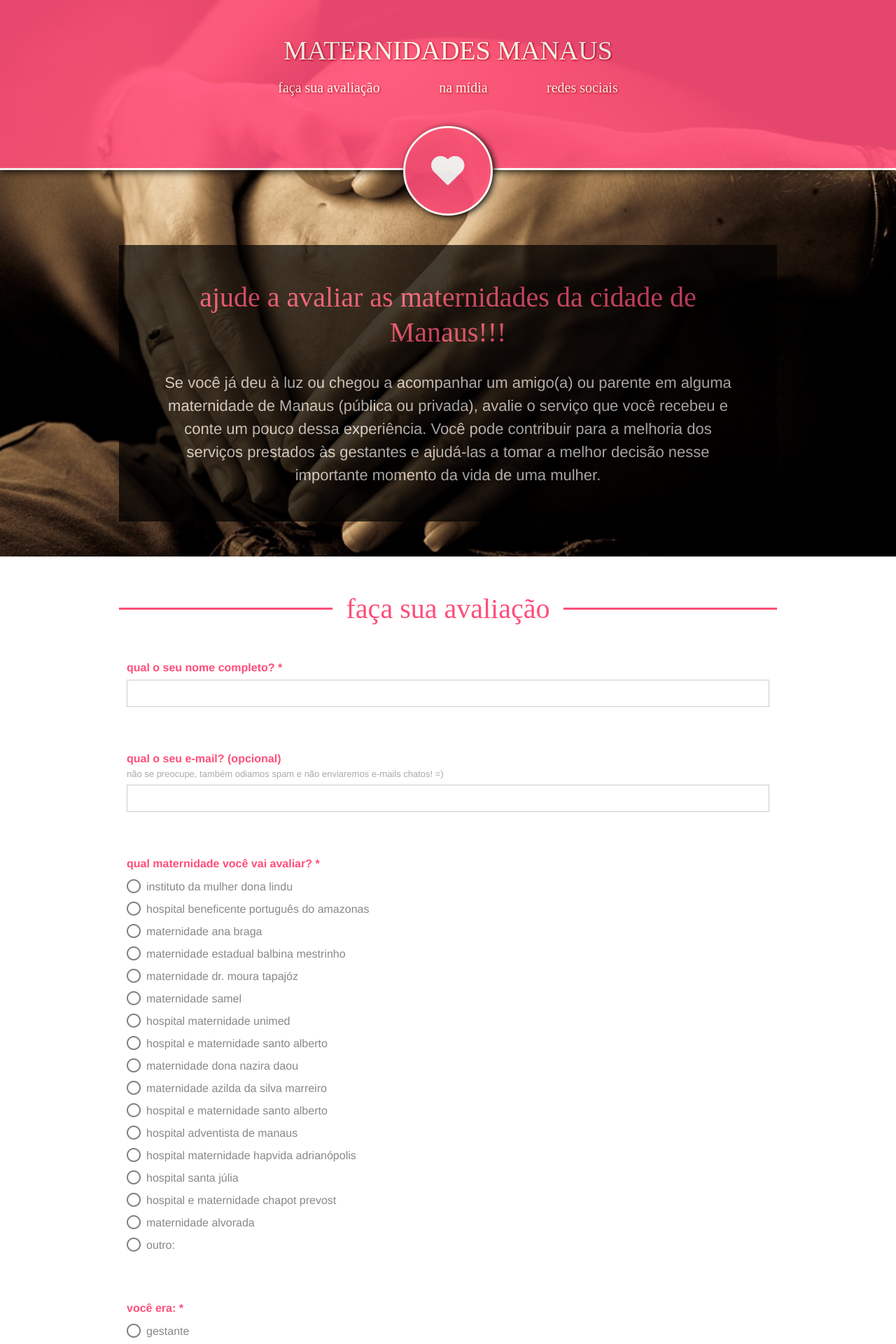
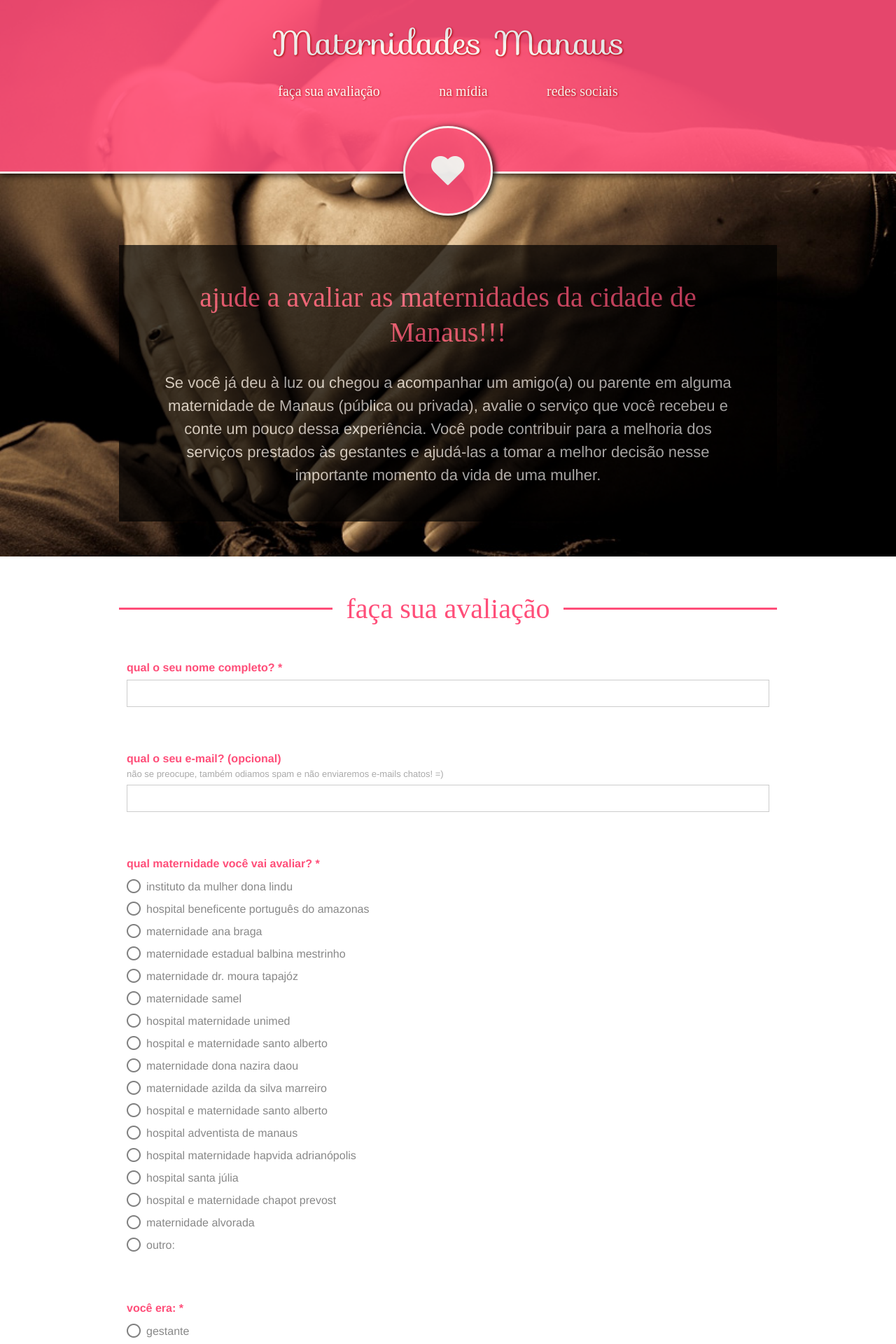
Before and after one commit to maternidadesmanaus/maternidadesmanaus.github.io, a Jekyll site: the page built from index.html, in a window 1280 px wide. Shown: the top 1920 px of the page at 70% size. Built offline with Jekyll 4.4.1, drawn with Linux system fonts in a browser that asks for light colours; some web fonts are replaced.

Commit message:
Atualizando fonte da logo

```diff
--- a/_sass/_base.scss
+++ b/_sass/_base.scss
@@ -164,6 +164,16 @@ a {
 }
 
 
+@font-face{
+    font-family: 'Sofia';
+    src: url('../font/sofia/f.eot');
+    src: url('../font/sofia/f.eot?#iefix') format('embedded-opentype'),
+         url('../font/sofia/f.woff') format('woff'),
+         url('../font/sofia/f.ttf') format('truetype'),
+         url('WebFont../font/sofia/f.svg#webfont') format('svg');
+}
+
+
 /**
  * Sprite
  */
--- a/_sass/_layout.scss
+++ b/_sass/_layout.scss
@@ -5,7 +5,7 @@
     background-color: #FF4E79;
     border-bottom: 3px #fff solid;
     box-shadow: #000 1px 2px 10px;
-    padding: 50px 50px 100px 50px;
+    padding: 25px 50px 100px 50px;
     width: 100%;
     z-index: 1;
     text-align: center;
@@ -14,12 +14,12 @@
 
     .logo {
         color: #fff;
+        font-family: "Sofia";
+        font-size: 48px;
+        outline: none;
+        line-height: 75px;
+        text-shadow: #af0000 1px 1px 3px;
         width: 100%;
-        text-transform: uppercase;
-        outline: none;
-        line-height: 45px;
-        font-size: 38px;
-        text-shadow: #af0000 1px 1px 3px;
     }
 
     /**
--- a/_sass/_responsive.scss
+++ b/_sass/_responsive.scss
@@ -58,7 +58,7 @@
 
     .header {
         .logo {
-            font-size: 30px;
+            font-size: 40px;
         }
 
         .heart {
@@ -175,7 +175,7 @@
     }
 
     .header {
-        padding: 20px 50px 50px;
+        padding: 0 50px 50px;
 
         .heart {
             background-size: 43%;
@@ -185,9 +185,9 @@
         }
 
         .logo {
-            font-weight: bold;
-            font-size: 20px;
-            margin: 0 0 20px 0px;
+            font-size: 30px;
+            margin: 0;
+            line-height: 85px;
         }
     }
 
@@ -275,6 +275,24 @@
         margin-bottom: 20px;
     }
 
+    .header {
+        padding: 0 30px 50px;
+
+        .logo {
+            font-size: 22px;
+        }
+
+        .nav {
+            ul {
+                li {
+                    a {
+                        font-size: 18px;
+                    }
+                }
+            }
+        }
+    }
+
     .section {
         h2 {
             font-size: 26px;
@@ -300,24 +318,6 @@
                 .content {
                     font-size: 18px !important;
                     line-height:28px;
-                }
-            }
-        }
-    }
-
-    .header {
-        padding: 20px 30px 50px;
-
-        .logo {
-            font-size: 16px;
-        }
-
-        .nav {
-            ul {
-                li {
-                    a {
-                        font-size: 18px;
-                    }
                 }
             }
         }
```
Also changed, not shown: font/sofia/f.svg (added), font/sofia/f.ttf (added), font/sofia/f.woff (added), font/sofia/f.woff2 (added), 1 other file.
